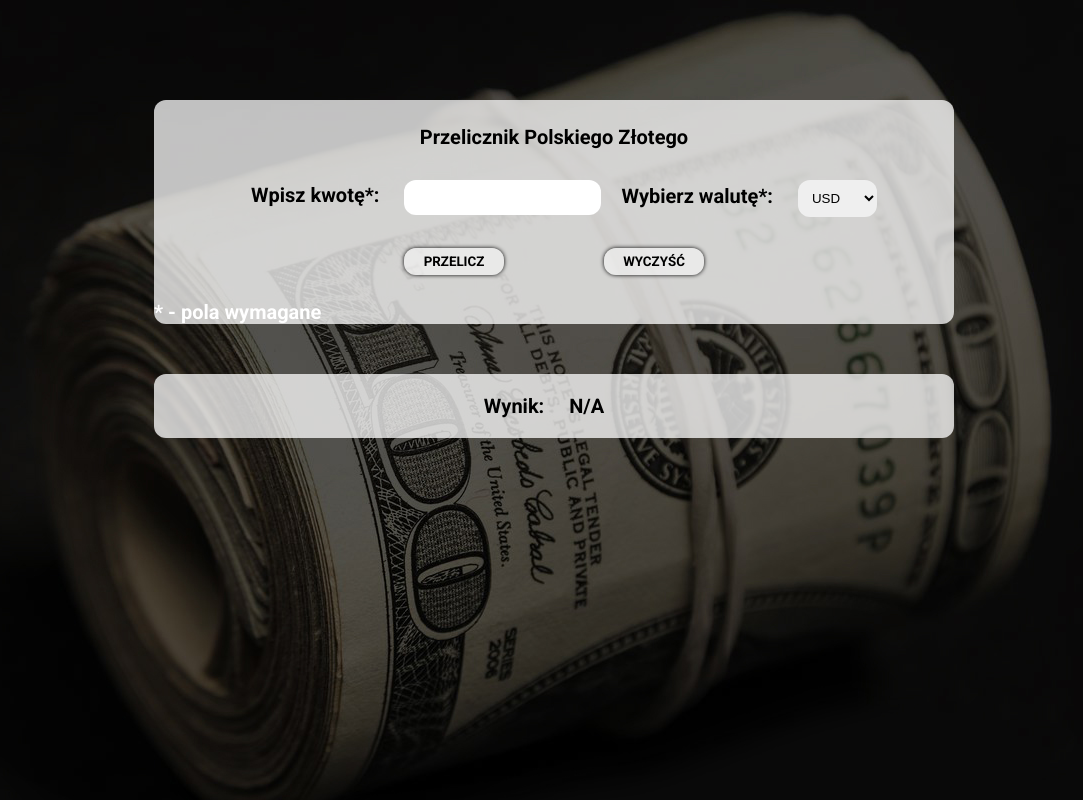
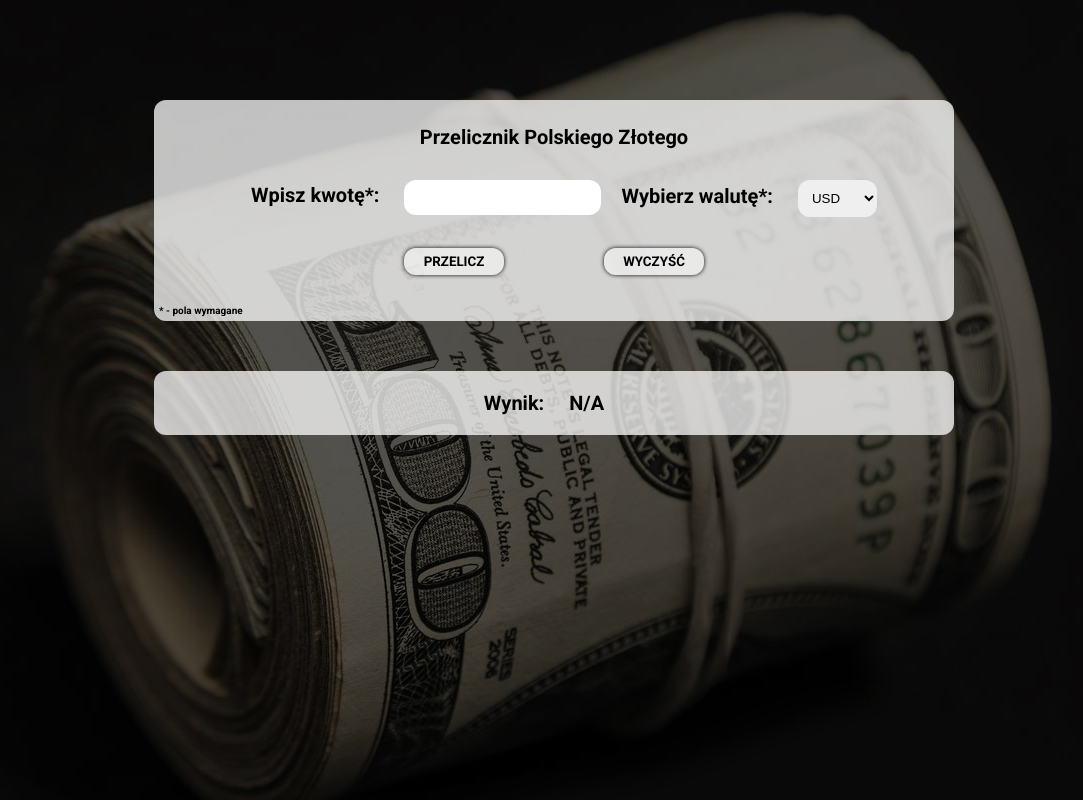
Before and after one commit to Jerszynski/currency-converter, a plain HTML site: page index.html in a window 1280 px wide. Shown: the whole page, without its empty margins (86-1169 px from the left). Drawn offline with Linux system fonts and the light colour scheme.

Commit message:
Update requiredInfo__paragraph styles

```diff
--- a/css/containers.css
+++ b/css/containers.css
@@ -14,7 +14,9 @@
 
 .requiredInfo__paragraph {
   margin: 0;
-  color: #fff;
+  padding: 5px;
+  color: #000;
+  font-size: 10px;
   font-weight: 700;
 }
 
```
